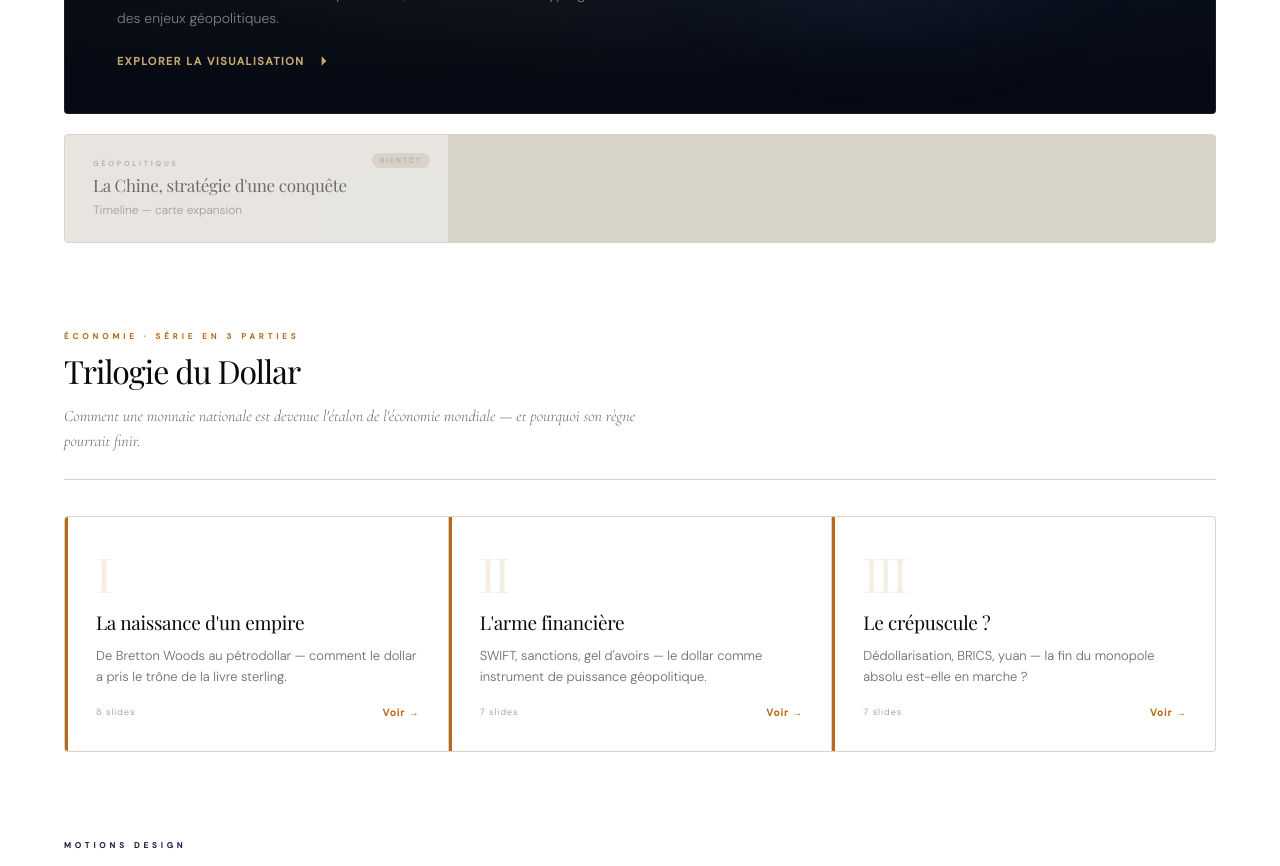
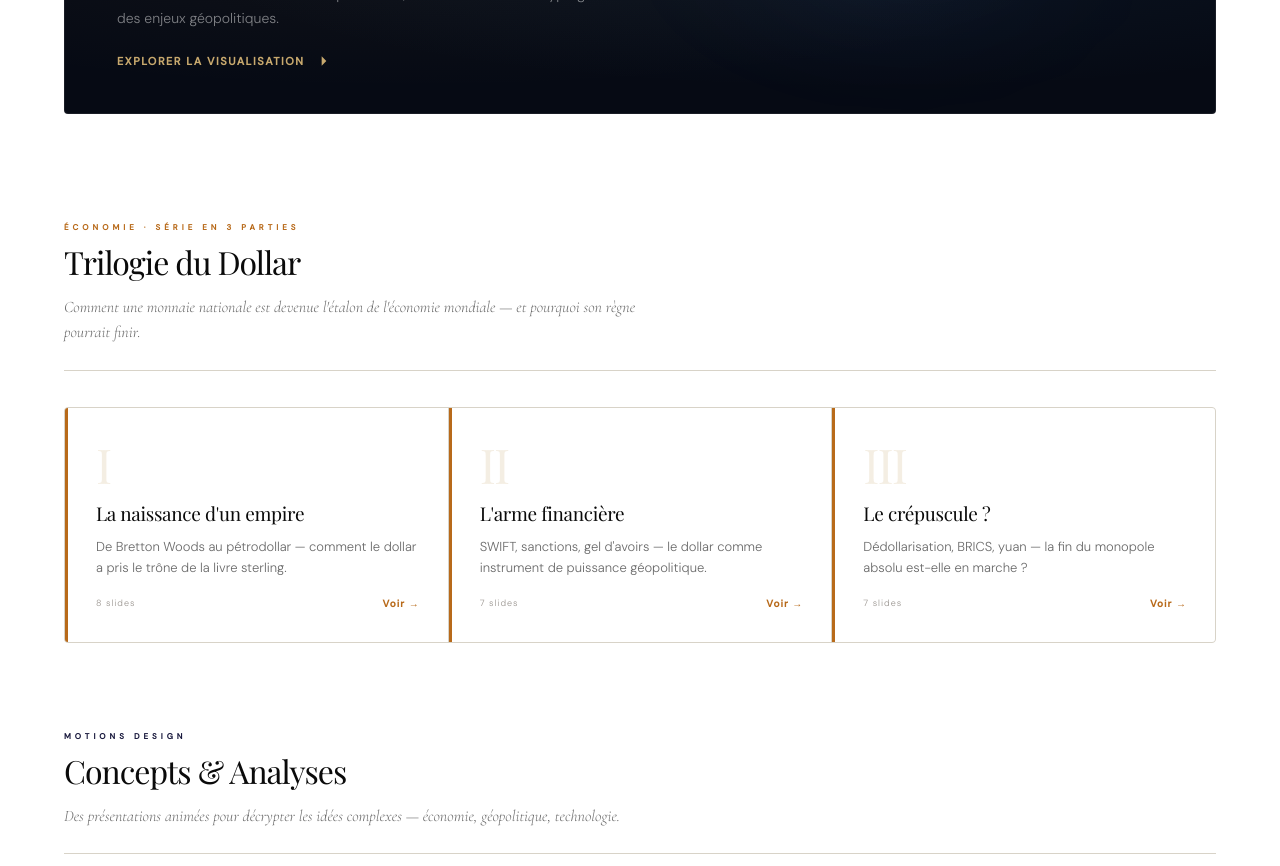
Before and after one commit to SteveMrld/Prisme, a Next.js app: page /visuels in a window 1280 px wide. Shown: the part 2600-3466 px from the top of the page. Built offline with nearby package versions, Linux system fonts and the light colour scheme; no server answers; a web font is replaced by a local one.

Commit message:
Visuels : suppression carte Chine bientôt

```diff
--- a/app/visuels/page.tsx
+++ b/app/visuels/page.tsx
@@ -175,19 +175,7 @@ export default function VisuelsPage() {
             </div>
           </a>
 
-          {/* Coming soon grands formats */}
-          <div className={styles.comingSoonGrid}>
-            {[
-              {title:"La Chine, stratégie d'une conquête",sub:'Timeline — carte expansion',cat:'Géopolitique'},
-            ].map((item,i) => (
-              <div key={i} className={styles.comingSoonCard}>
-                <div className={styles.csTag}>{item.cat}</div>
-                <div className={styles.csTitle}>{item.title}</div>
-                <div className={styles.csSub}>{item.sub}</div>
-                <div className={styles.csBadge}>Bientôt</div>
-              </div>
-            ))}
-          </div>
+
         </section>
 
         {/* ═══ TRILOGIE DOLLAR ═══ */}
```
